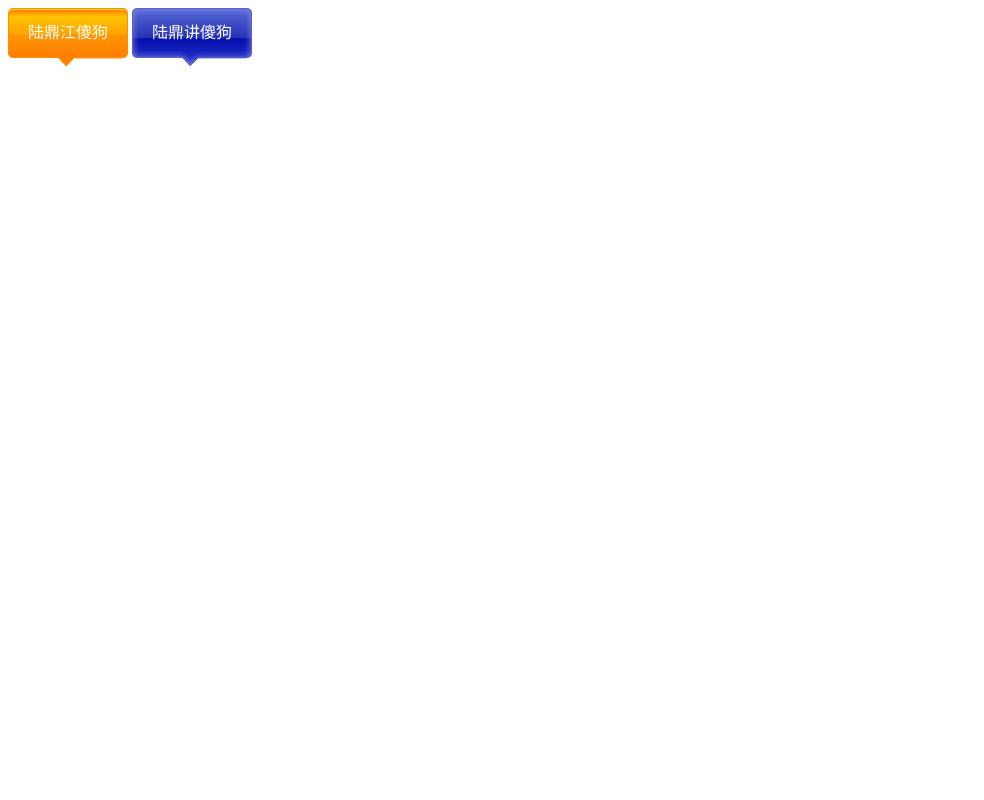
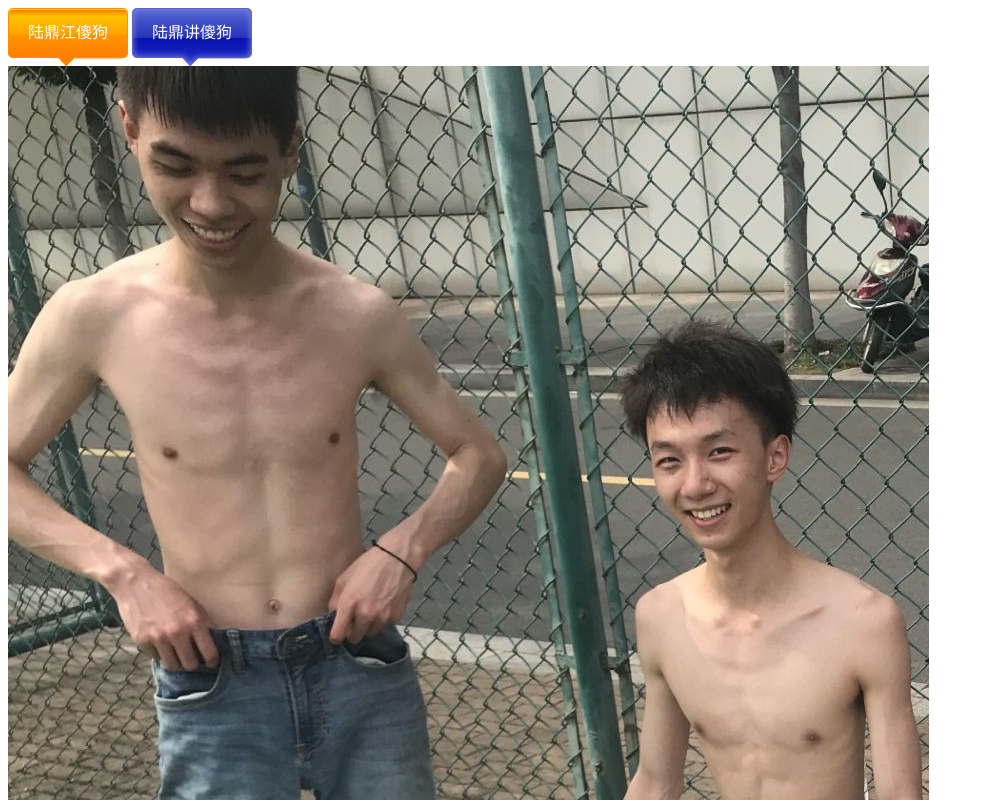
Before and after one commit to Roc-ny/test.github.io, a plain HTML site: page index.html in a window 1280 px wide. Shown: the top 800 px of the page, without its empty margins (0-984 px from the left). Drawn offline with Linux system fonts and the light colour scheme.

Commit message:
Update index.html

```diff
--- a/index.html
+++ b/index.html
@@ -43,5 +43,6 @@
       <a class="demo1" href="#">陆鼎江傻狗</a>
       <a class="demo2" href="#">陆鼎讲傻狗</a>
     </div>
+    <img src="IMG_5061(20211029-163454).JPG">
 </body>
 </html>
```
